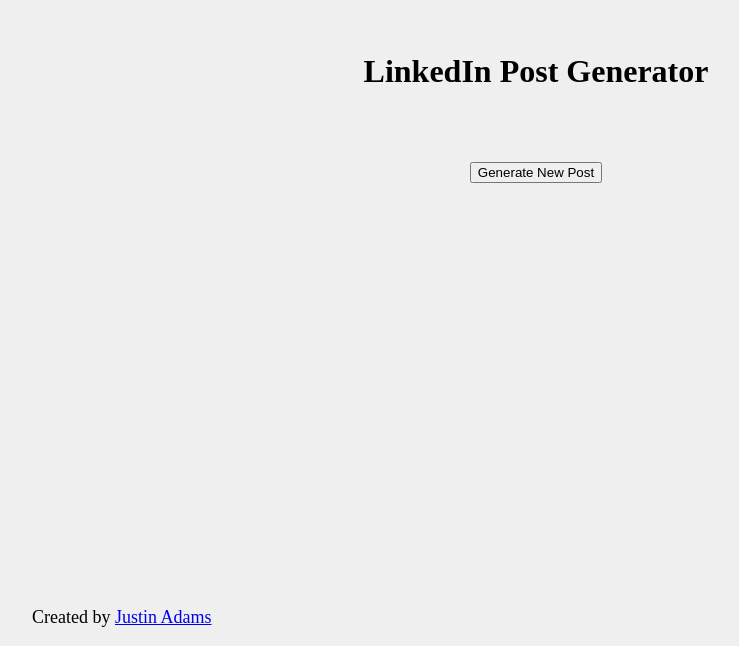
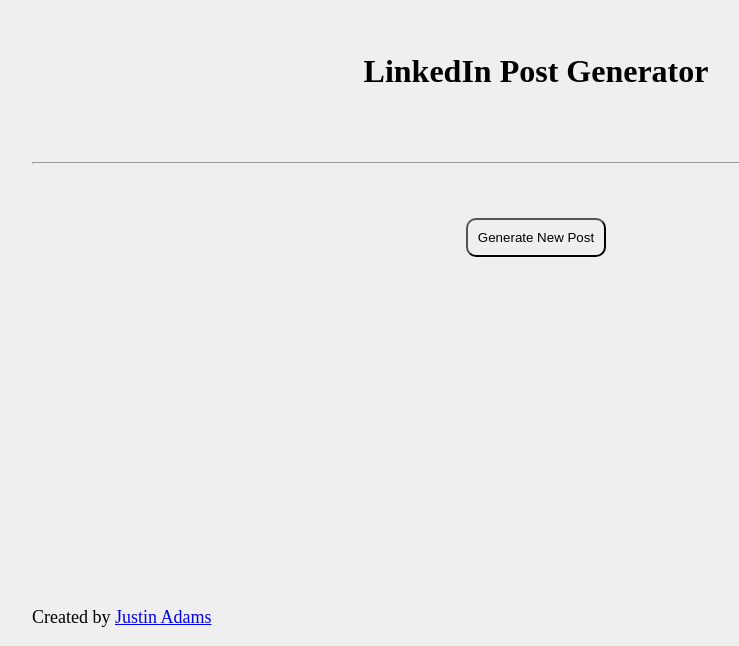
Before and after one commit to JustAdams/linkedin-post-generator, a plain HTML site: page index.html in a window 1280 px wide. Shown: the part 154-800 px from the top of the page, without its empty margins (104-843 px from the left). Drawn offline with Linux system fonts and the light colour scheme.

Commit message:
aesthetics

```diff
--- a/index.html
+++ b/index.html
@@ -4,6 +4,7 @@
         <style type="text/css">
             body { background-color: #EfEfEf; padding: 10%; text-align: center; }
             p { font-size: large;}
+            button { padding: 10px; border-radius: 10px; }
         </style>
         <script>
 
@@ -29,10 +30,12 @@
     <body>
         <div>
             <h1 style="padding: 50px">LinkedIn Post Generator</h1>
+            <hr />
         </div>
 
         <div id="entire-post">
             <p id="generated-post"></p>
+            <br />
             <p id="generated-quote"></p>
         </div>
 
```
